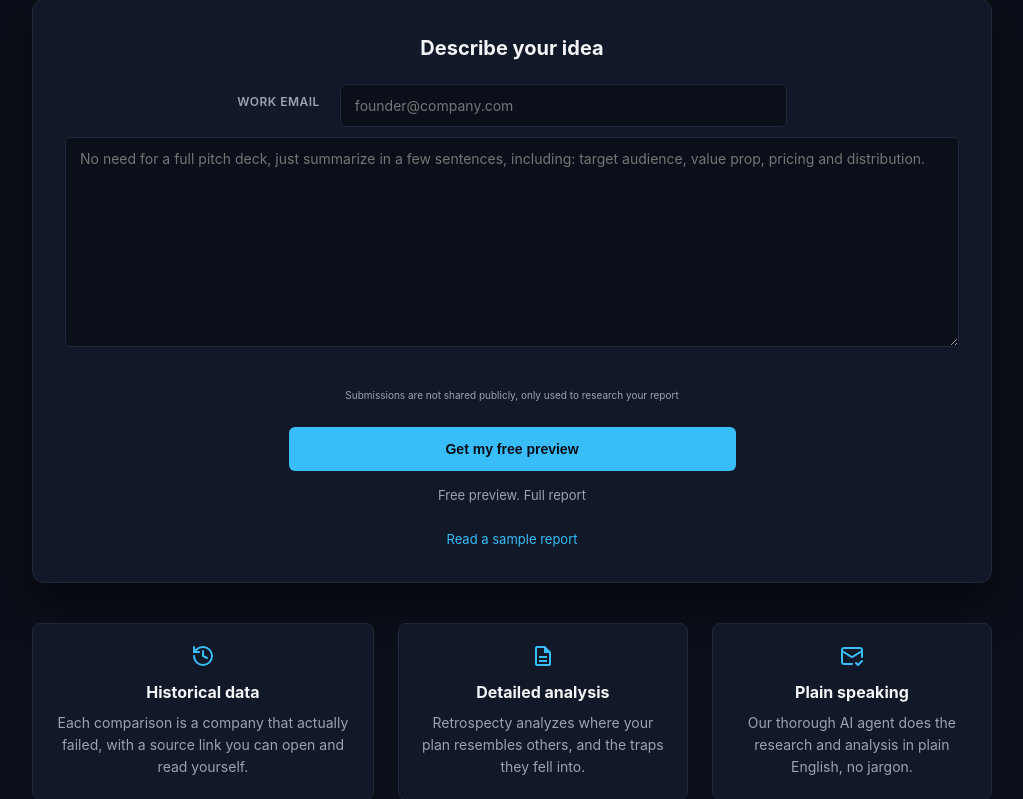
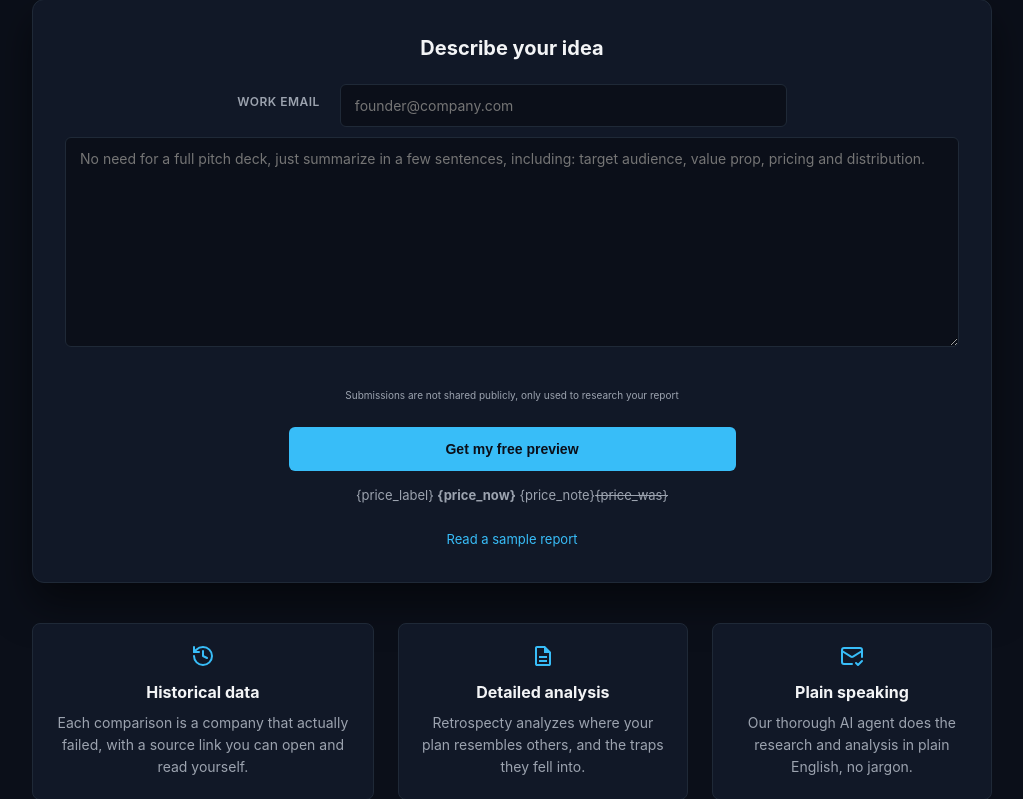
Before and after one commit to markbowley/retrospecty-portal, a FastAPI app: page / in a window 1280 px wide. Shown: the part 564-1363 px from the top of the page, without its empty margins (128-1151 px from the left). Run offline with FastAPI, Linux system fonts and the light colour scheme; some libraries are stand-ins or nearby versions.

Commit message:
Update home.html

```diff
--- a/templates/home.html
+++ b/templates/home.html
@@ -35,7 +35,7 @@
                 <p class="small-note" >Submissions are not shared publicly, only used to research your report</p>
                 <button type="submit">{{ c.cta_label }}</button>
             </form>
-            {% if c.price_label.strip() %}<p class="price">{{ c.price_label }}</p>{% endif %}
+            {% if c.price_label.strip() %}<p class="price">{price_label} <strong>{price_now}</strong> {price_note}<s class="price-was">{price_was}</s></p>{% endif %}
             {% if has_sample %}<a class="sample-link" href="/sample">{{ c.sample_link_label }}</a>{% endif %}
         </div>
               <div class="features">
```
